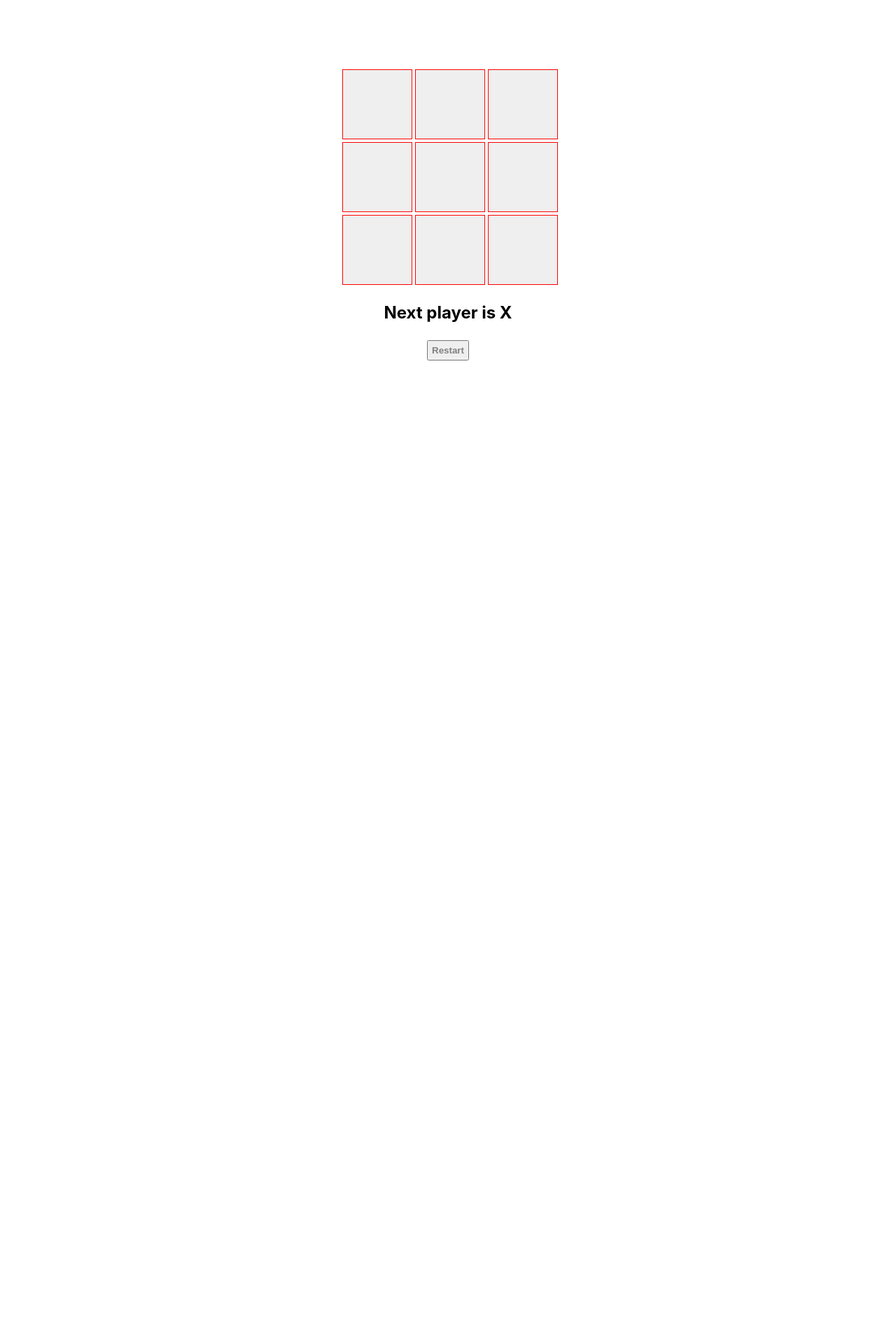
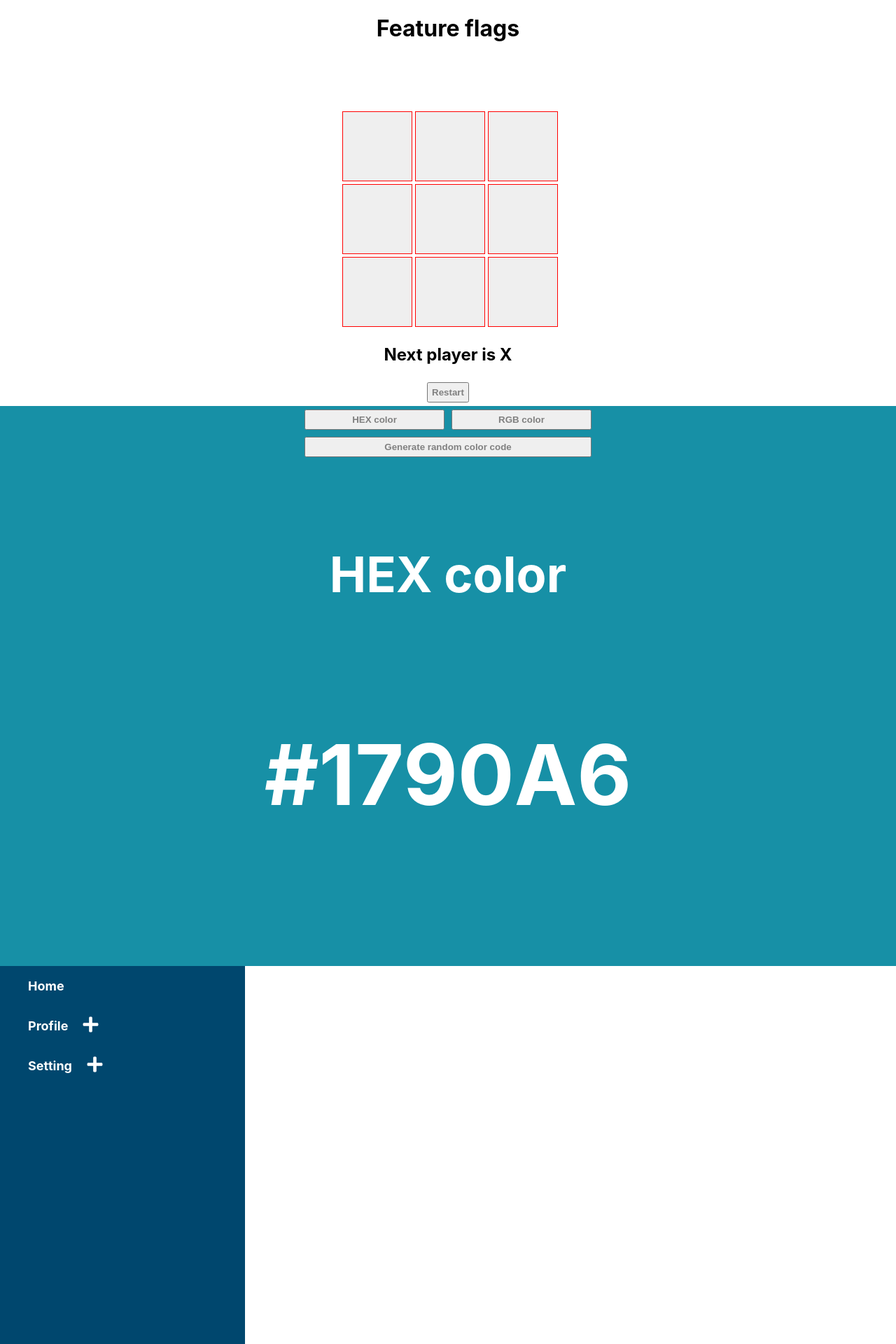
Before and after one commit to milicaaradovanovicc/React_25_projects, a React (Create React App) app: page / in a window 1280 px wide. Shown: the top 1920 px of the page at 70% size. Before the commit the page ends 800 px from the top, so only its background shows below. Built offline with nearby package versions, Linux system fonts and the light colour scheme.

Commit message:
feature flags

```diff
--- a/src/App.js
+++ b/src/App.js
@@ -14,6 +14,8 @@
 import GithubProfileFinder from "./components/github-profile-finder";
 import SearchAutocomplete from "./components/search-autocomplete";
 import TicTacToe from "./components/tic-tac-toe";
+import FeatureFlagGlobalState from "./components/feature-flag/context";
+import FeatureFlags from "./components/feature-flag";
 
 function App() {
   return (
@@ -62,7 +64,12 @@
       {/* <SearchAutocomplete /> */}
 
       {/* tic tac toe */}
-      <TicTacToe />
+      {/* <TicTacToe /> */}
+
+      {/* feature flag implementation */}
+      <FeatureFlagGlobalState>
+        <FeatureFlags />
+      </FeatureFlagGlobalState>
     </div>
   );
 }
--- /dev/null
+++ b/src/components/feature-flag/context/index.jsx
@@ -0,0 +1,34 @@
+import { createContext, useEffect, useState } from "react";
+import featureFlagsDataServiceCall from "../data";
+
+export const FeatureFlagsContext = createContext(null);
+
+export default function FeatureFlagGlobalState({ children }) {
+  const [loading, setLoading] = useState(false);
+  const [enabledFlags, setEnabledFlags] = useState({});
+
+  async function fetchFeatureFlags() {
+    try {
+      setLoading(true);
+      //original service call
+      const response = await featureFlagsDataServiceCall();
+      console.log(response);
+      setEnabledFlags(response);
+      setLoading(false);
+    } catch (error) {
+      console.log(error);
+      throw new Error(error);
+      setLoading(false);
+    }
+  }
+
+  useEffect(() => {
+    fetchFeatureFlags();
+  }, []);
+
+  return (
+    <FeatureFlagsContext.Provider value={{ loading, enabledFlags }}>
+      {children}
+    </FeatureFlagsContext.Provider>
+  );
+}
--- /dev/null
+++ b/src/components/feature-flag/data.js
@@ -0,0 +1,16 @@
+const dummyApiResponse = {
+  showLightAndDarkMode: false,
+  showTicTacToeBoard: true,
+  showRandomColorGenerator: true,
+  showAccordian: false,
+  showTreeView: true,
+};
+
+function featureFlagsDataServiceCall() {
+  return new Promise((resolve, reject) => {
+    if (dummyApiResponse) setTimeout(resolve(dummyApiResponse), 500);
+    else reject("SOme error occured, please try again!");
+  });
+}
+
+export default featureFlagsDataServiceCall;
--- /dev/null
+++ b/src/components/feature-flag/index.jsx
@@ -0,0 +1,50 @@
+import Accordian from "../accordion";
+import LightDarkMode from "../light-dark-mode";
+import RandomColor from "../random-color";
+import TicTacToe from "../tic-tac-toe";
+import TreeView from "../tree-view";
+import menus from "../tree-view/data";
+import { useContext } from "react";
+import { FeatureFlagsContext } from "./context";
+
+export default function FeatureFlags() {
+  const { loading, enabledFlags } = useContext(FeatureFlagsContext);
+
+  const componentsToRender = [
+    {
+      key: "showLightAndDarkMode",
+      component: <LightDarkMode />,
+    },
+    {
+      key: "showTicTacToeBoard",
+      component: <TicTacToe />,
+    },
+    {
+      key: "showRandomColorGenerator",
+      component: <RandomColor />,
+    },
+    {
+      key: "showAccordian",
+      component: <Accordian />,
+    },
+    {
+      key: "showTreeView",
+      component: <TreeView menus={menus} />,
+    },
+  ];
+
+  function checkEnabledFlags(getCurrentKey) {
+    return enabledFlags[getCurrentKey];
+  }
+
+  if (loading) return <h1>Loading data, please wait</h1>;
+
+  return (
+    <div>
+      <h1>Feature flags</h1>
+      {componentsToRender.map((componentItem) =>
+        checkEnabledFlags(componentItem.key) ? componentItem.component : null
+      )}
+    </div>
+  );
+}
--- a/src/components/tic-tac-toe/index.jsx
+++ b/src/components/tic-tac-toe/index.jsx
@@ -59,7 +59,7 @@
     } else if (getWinner(squares)) {
       setStatus(
         `Winner is ${getWinner(squares)}!
-        PLease restart the game`
+        Please restart the game`
       );
     } else {
       setStatus(`Next player is ${isXTurn ? "X" : "O"}`);
```
